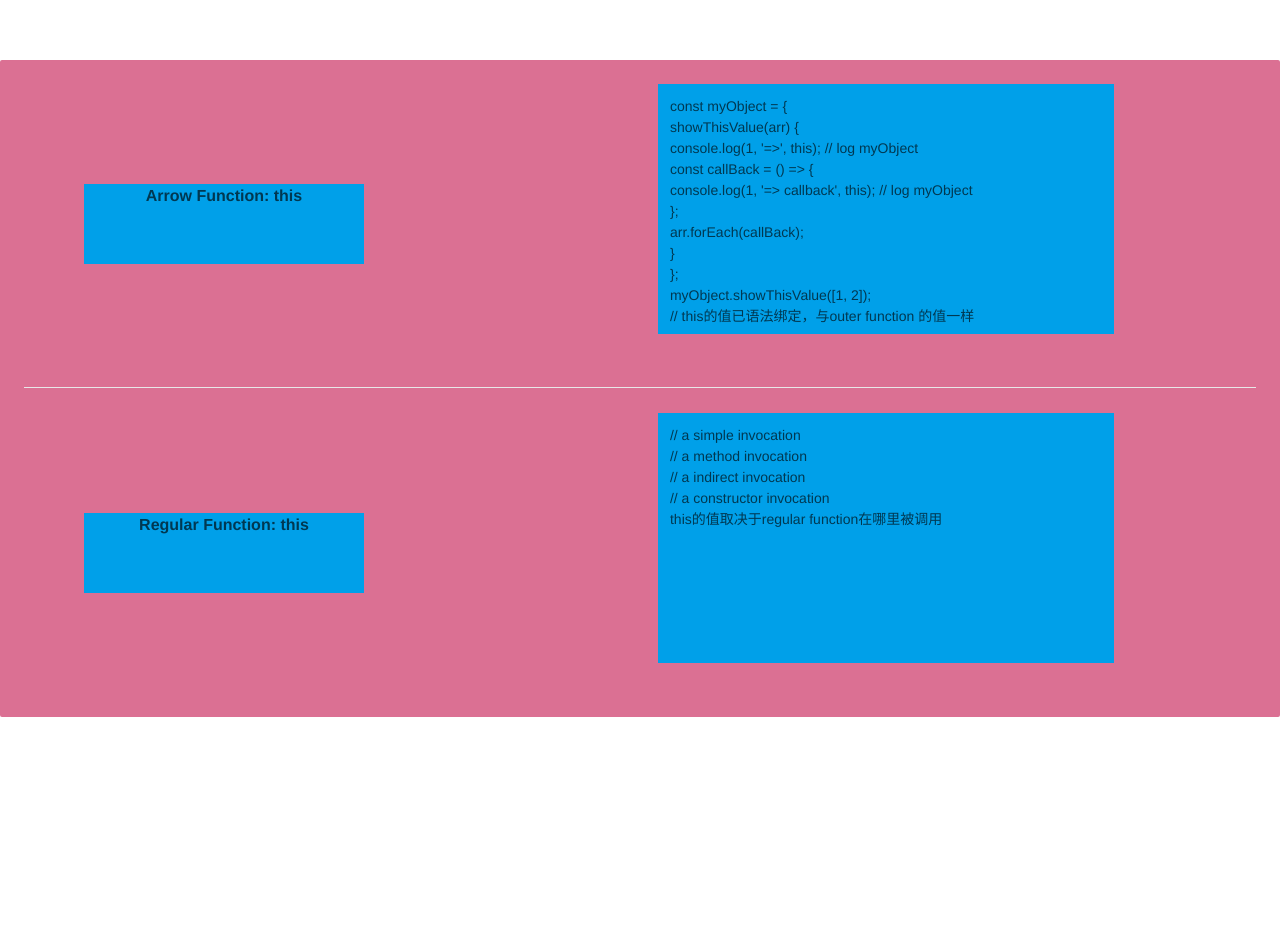
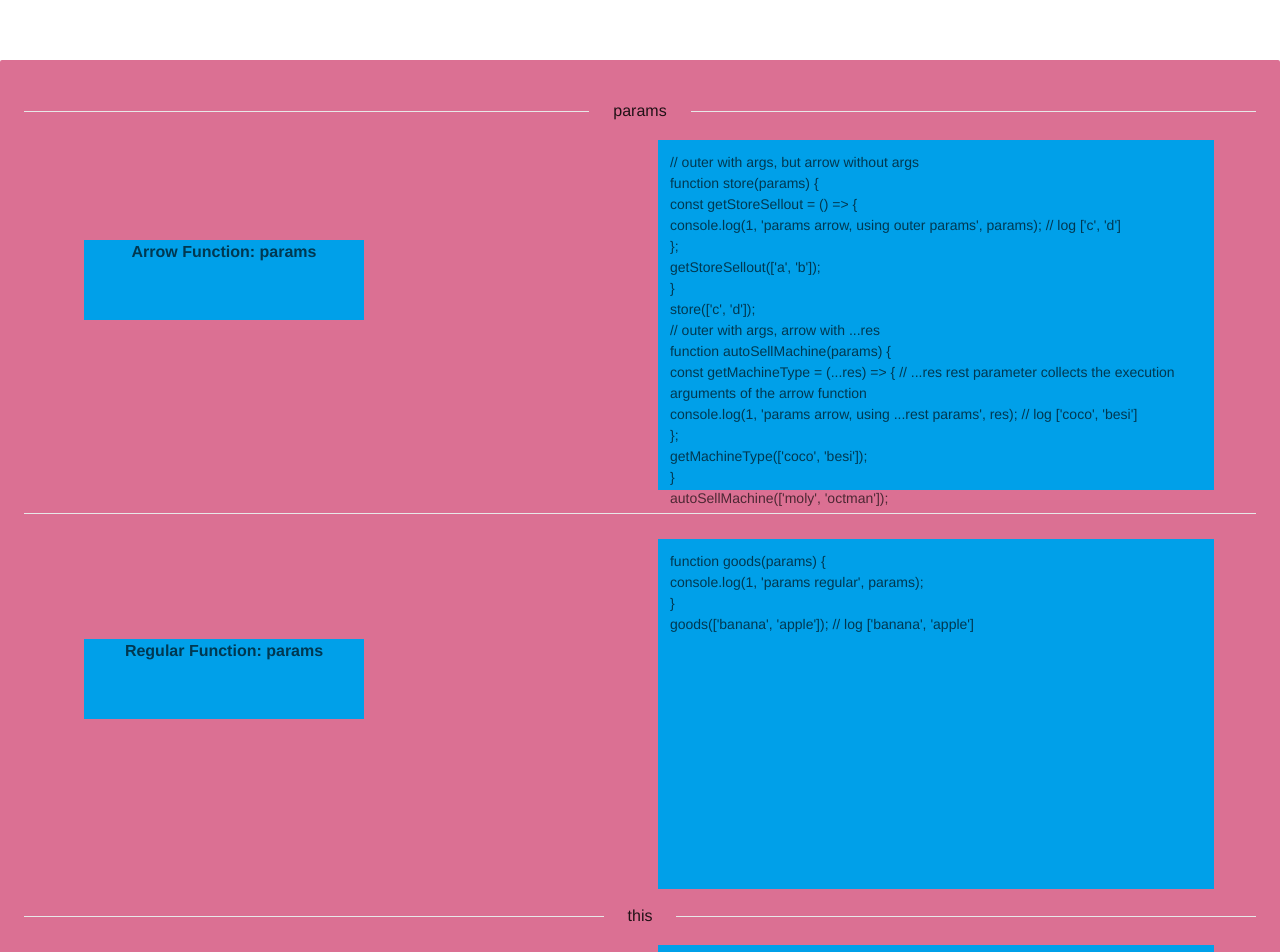
Before and after one commit to thetiss/Ruoyi-backgarden, a Vue app: page /report in a window 1280 px wide. Shown: the top 952 px of the page. Before the commit the page ends 800 px from the top, so only its background shows below. Built offline with nearby package versions, Linux system fonts and the light colour scheme.

Commit message:
...rest diff from Arrow to Regular Functions

```diff
--- a/src/views/RegularReport/index.vue
+++ b/src/views/RegularReport/index.vue
@@ -1,6 +1,6 @@
 <template>
   <div class="gutter-example">
-    <a-row><create-form /></a-row>
+    <a-row><five-diffs-in-arrow-func /></a-row>
     <!-- <a-row><json-tree /></a-row> -->
     <!-- <a-row><search-form /></a-row> -->
     <!-- <a-row :gutter="16">
@@ -26,13 +26,13 @@
 
 <script lang="ts">
 import Vue from 'vue';
-import CreateForm from './modules/CreateForm.vue';
+import FiveDiffsInArrowFunc from './modules/FiveDiffsInArrowFunc.vue';
 // import JsonTree from './modules/JsonTree.vue';
 // import SearchForm from './modules/SearchForm.vue';
 
 export default Vue.extend({
   components: {
-    CreateForm
+    FiveDiffsInArrowFunc
     // SearchForm,
     // JsonTree
   }
--- a/src/views/RegularReport/modules/CreateForm.vue
+++ /dev/null
@@ -1,129 +0,0 @@
-<template>
-<a-card>
-  <a-row :gutter='36'>
-    <a-col :span="12">
-      <div class="movie-container-cen">
-        <div class="movie-item">Arrow Function: this</div>
-      </div>
-    </a-col>
-    <a-col :span="12">
-      <div class="movie-content-container">
-        const myObject = { <br/>
-          showThisValue(arr) { <br/>
-            console.log(1, '=>', this); // log myObject <br/>
-            const callBack = () => { <br/>
-              console.log(1, '=> callback', this); // log myObject <br/>
-            }; <br/>
-            arr.forEach(callBack);<br/>
-          } <br/>
-        };<br/>
-        myObject.showThisValue([1, 2]);<br/>
-        // this的值已语法绑定，与outer function 的值一样
-      </div>
-    </a-col>
-  </a-row>
-  <a-divider />
-  <a-row :gutter='36'>
-    <a-col :span="12">
-      <div class="movie-container-cen">
-        <div class="movie-item">Regular Function: this</div>
-      </div>
-    </a-col>
-    <a-col :span="12">
-      <div class="movie-content-container">
-        // a simple invocation<br/>
-        // a method invocation<br/>
-        // a indirect invocation<br/>
-        // a constructor invocation<br/>
-        this的值取决于regular function在哪里被调用
-      </div>
-    </a-col>
-  </a-row>
-</a-card>
-</template>
-
-<script lang="js">
-import Vue from 'vue';
-
-export default Vue.extend({
-  name: 'CreateForm',
-  data() {
-    return {
-      itemCounts: 0
-    };
-  },
-  created() {
-    this.getThisInArrowFunc();
-    this.getThisInRegularFunc();
-  },
-  methods: {
-    // regular func(using expression not declaration) VS arrow func
-    getThisInRegularFunc() {
-      // a simple invocation
-      function showThisValue() {
-        console.log(1, 'regular simple invocation', this);
-      }
-      showThisValue(); // if in strict mode, log undefined
-      // a method invocation
-      const student = {
-        goToSchool() {
-          console.log(1, 'regular method invocation', this); // 取决于在哪里被调用
-        }
-      };
-      student.goToSchool();
-      // a indirect invocation
-      const teacher = { name: 'Leo' };
-      showThisValue.call(teacher);
-      showThisValue.apply(teacher);
-      // a constructor invocation
-      // eslint-disable-next-line no-new
-      function Book() {
-        console.log(1, 'regular constructor invocation', this);
-      }
-      // eslint-disable-next-line no-new
-      new Book();
-    },
-    getThisInArrowFunc() {
-      const myObject = {
-        showThisValue(arr) {
-          console.log(1, '=>', this); // log myObject
-          const callBack = () => {
-            console.log(1, '=> callback', this); // log myObject
-          };
-          arr.forEach(callBack);
-        }
-      };
-      myObject.showThisValue([1, 2]);
-    }
-  }
-});
-</script>
-
-<style scoped>
-.movie-container-cen {
-  display: flex;
-  flex-direction: row;
-  justify-content: center;
-  align-items: center;
-  width: 400px;
-  height: 280px;
-  background: palevioletred;
-}
-
-.movie-item {
-  background: #00a0e9;
-  font-size: 16px;
-  font-weight: bold;
-  width: 280px;
-  height: 80px;
-  margin: 2% 2%;
-}
-
-.movie-content-container {
-  background: #00a0e9;
-  text-align: left;
-  padding: 2% 2%;
-  width: 456px;
-  height: 250px;
-}
-</style>
--- /dev/null
+++ b/src/views/RegularReport/modules/FiveDiffsInArrowFunc.vue
@@ -0,0 +1,219 @@
+<template>
+<a-card>
+  <a-divider>params</a-divider>
+  <a-row :gutter='36'>
+    <a-col :span="12">
+      <div class="movie-container-cen">
+        <div class="movie-item">Arrow Function: params</div>
+      </div>
+    </a-col>
+    <a-col :span="12">
+      <div class="movie-content-container">
+          // outer with args, but arrow without args<br/>
+          function store(params) {<br/>
+            const getStoreSellout = () => {<br/>
+              console.log(1, 'params arrow, using outer params', params); // log ['c', 'd']<br/>
+            };<br/>
+            getStoreSellout(['a', 'b']);<br/>
+          }<br/>
+          store(['c', 'd']);<br/>
+          // outer with args, arrow with ...res<br/>
+          function autoSellMachine(params) {<br/>
+            const getMachineType = (...res) => { // ...res rest parameter collects the execution arguments of the arrow function<br/>
+              console.log(1, 'params arrow, using ...rest params', res); // log ['coco', 'besi']<br/>
+            };<br/>
+            getMachineType(['coco', 'besi']);<br/>
+          }<br/>
+          autoSellMachine(['moly', 'octman']);<br/>
+      </div>
+    </a-col>
+  </a-row>
+  <a-divider />
+  <a-row :gutter='36'>
+    <a-col :span="12">
+      <div class="movie-container-cen">
+        <div class="movie-item">Regular Function: params</div>
+      </div>
+    </a-col>
+    <a-col :span="12">
+      <div class="movie-content-container">
+          function goods(params) {<br/>
+            console.log(1, 'params regular', params);<br/>
+          }<br/>
+          goods(['banana', 'apple']); // log ['banana', 'apple']<br/>
+      </div>
+    </a-col>
+  </a-row>
+  <a-divider>this</a-divider>
+  <a-row :gutter='36'>
+    <a-col :span="12">
+      <div class="movie-container-cen">
+        <div class="movie-item">Arrow Function: this</div>
+      </div>
+    </a-col>
+    <a-col :span="12">
+      <div class="movie-content-container">
+        const myObject = { <br/>
+          showThisValue(arr) { <br/>
+            console.log(1, '=>', this); // log myObject <br/>
+            const callBack = () => { <br/>
+              console.log(1, '=> callback', this); // log myObject <br/>
+            }; <br/>
+            arr.forEach(callBack);<br/>
+          } <br/>
+        };<br/>
+        myObject.showThisValue([1, 2]);<br/>
+        // this的值已语法绑定，与outer function 的值一样
+      </div>
+    </a-col>
+  </a-row>
+  <a-divider />
+  <a-row :gutter='36'>
+    <a-col :span="12">
+      <div class="movie-container-cen">
+        <div class="movie-item">Regular Function: this</div>
+      </div>
+    </a-col>
+    <a-col :span="12">
+      <div class="movie-content-container">
+        // a simple invocation<br/>
+        // a method invocation<br/>
+        // a indirect invocation<br/>
+        // a constructor invocation<br/>
+        this的值取决于regular function在哪里被调用
+      </div>
+    </a-col>
+  </a-row>
+</a-card>
+</template>
+
+<script lang="js">
+import Vue from 'vue';
+
+export default Vue.extend({
+  name: 'CreateForm',
+  data() {
+    return {
+      itemCounts: 0
+    };
+  },
+  created() {
+    // method
+    this.getMethodUsageInFunction();
+    // return
+    this.getReturnInFunction();
+    // Params
+    this.getArgsInFunction();
+    // This
+    this.getThisInArrowFunc();
+    this.getThisInRegularFunc();
+  },
+  methods: {
+    getMethodUsageInFunction() {
+      // mock class, but i don't know
+
+    },
+    getReturnInFunction() {
+      function sumVal(val1, val2) {
+        const sumValue = val1 + val2;
+        return sumValue; // 显式返回函数值
+      }
+      const autoMinusBy1 = (val) => val - 1; // 只一个表达式(没有{})，隐式返回。
+      const goodsItemCategories = sumVal(12, 2);
+      const timePassedBy = autoMinusBy1(29);
+      console.log(1, 'return regular', goodsItemCategories);
+      console.log(1, 'return =>', timePassedBy);
+    },
+    getArgsInFunction() {
+      // regular with args
+      function goods(params) {
+        console.log(1, 'params regular', params);
+      }
+      goods(['banana', 'apple']); // log ['banana', 'apple']
+      // outer with args, but arrow without args
+      function store(params) {
+        const getStoreSellout = () => {
+          console.log(1, 'params arrow, using outer params', params); // log ['c', 'd']
+        };
+        getStoreSellout(['a', 'b']);
+      }
+      store(['c', 'd']);
+      // outer with args, arrow with ...res
+      function autoSellMachine(params) {
+        const getMachineType = (...res) => { // ...res rest parameter collects the execution arguments of the arrow function
+          console.log(1, 'params arrow, using ...rest params', res); // log ['coco', 'besi']
+        };
+        getMachineType(['coco', 'besi']);
+      }
+      autoSellMachine(['moly', 'octman']);
+    },
+    // regular func(using expression not declaration) VS arrow func
+    getThisInRegularFunc() {
+      // a simple invocation
+      function showThisValue() {
+        console.log(1, 'regular simple invocation', this);
+      }
+      showThisValue(); // if in strict mode, log undefined
+      // a method invocation
+      const student = {
+        goToSchool() {
+          console.log(1, 'regular method invocation', this); // 取决于在哪里被调用
+        }
+      };
+      student.goToSchool();
+      // a indirect invocation
+      const teacher = { name: 'Leo' };
+      showThisValue.call(teacher);
+      showThisValue.apply(teacher);
+      // a constructor invocation
+      // eslint-disable-next-line no-new
+      function Book() {
+        console.log(1, 'regular constructor invocation', this);
+      }
+      // eslint-disable-next-line no-new
+      new Book();
+    },
+    getThisInArrowFunc() {
+      const myObject = {
+        showThisValue(arr) {
+          console.log(1, '=>', this); // log myObject
+          const callBack = () => {
+            console.log(1, '=> callback', this); // log myObject
+          };
+          arr.forEach(callBack);
+        }
+      };
+      myObject.showThisValue([1, 2]);
+    }
+  }
+});
+</script>
+
+<style scoped>
+.movie-container-cen {
+  display: flex;
+  flex-direction: row;
+  justify-content: center;
+  align-items: center;
+  width: 400px;
+  height: 280px;
+  background: palevioletred;
+}
+
+.movie-item {
+  background: #00a0e9;
+  font-size: 16px;
+  font-weight: bold;
+  width: 280px;
+  height: 80px;
+  margin: 2% 2%;
+}
+
+.movie-content-container {
+  background: #00a0e9;
+  text-align: left;
+  padding: 2% 2%;
+  width: 556px;
+  height: 350px;
+}
+</style>
```
Also changed, not shown: 1 other file (tests, documents, lock files or other folders).
